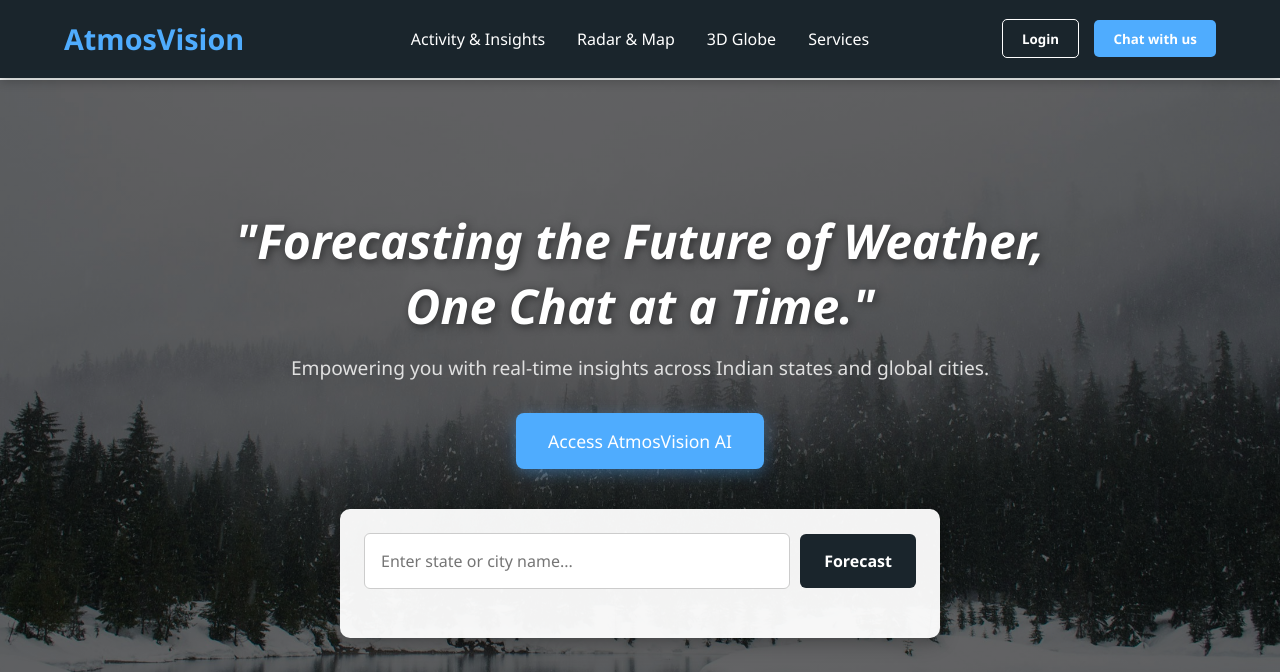
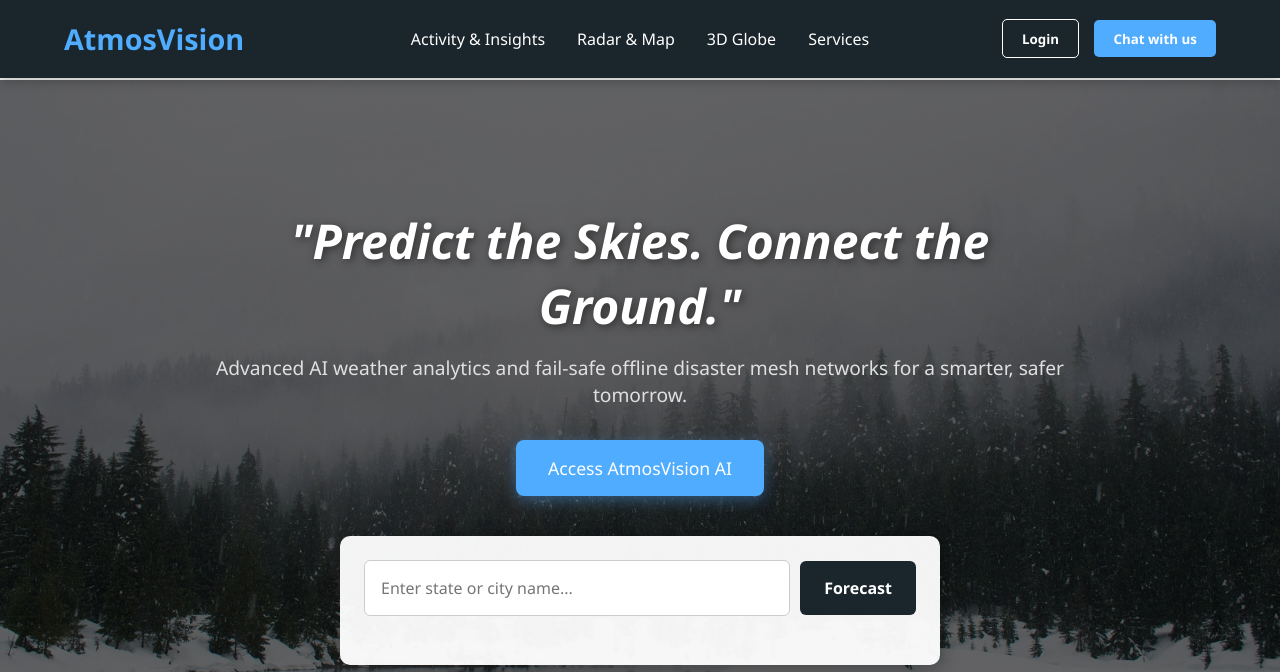
Before and after one commit to SupremeYaskin0806/AtmosVision, a Flask app: page / in a window 1280 px wide. Shown: the top 672 px of the page. Run offline with Flask 3, Linux system fonts and the light colour scheme.

Commit message:
Finalized UI tagline, serif font, and SOS auto-trigger logic

```diff
--- a/templates/index.html
+++ b/templates/index.html
@@ -28,8 +28,8 @@
 
     <section class="hero-section" id="home">
         <div class="hero-content">
-            <h1 class="quote">"Forecasting the Future of Weather, One Chat at a Time."</h1>
-            <p>Empowering you with real-time insights across Indian states and global cities.</p>
+            <h1 class="quote">"Predict the Skies. Connect the Ground."</h1>
+            <p>Advanced AI weather analytics and fail-safe offline disaster mesh networks for a smarter, safer tomorrow.</p>
             <button class="ai-btn" id="ai-modal-btn">Access AtmosVision AI</button>
 
             <div class="weather-widget">
@@ -124,19 +124,6 @@
         </div>
     </section>
 
-    <section class="faq-section" id="faq">
-        <h2>Frequently Asked Questions</h2>
-        <div class="faq-container">
-            <div class="faq-item">
-                <h3 class="faq-question">How accurate is the forecast?</h3>
-                <p class="faq-answer">We aggregate data from leading global meteorological sources to ensure the highest accuracy possible.</p>
-            </div>
-            <div class="faq-item">
-                <h3 class="faq-question">Can I check the weather for small towns in India?</h3>
-                <p class="faq-answer">Yes! Our database covers major states, districts, and tier-2/tier-3 cities globally.</p>
-            </div>
-        </div>
-    </section>
     <!-- AtmosVision Disaster Response Module -->
     <section class="disaster-module">
         <div class="disaster-info">
```
Also changed, not shown: static/js/script.js (+38 -11 lines).
